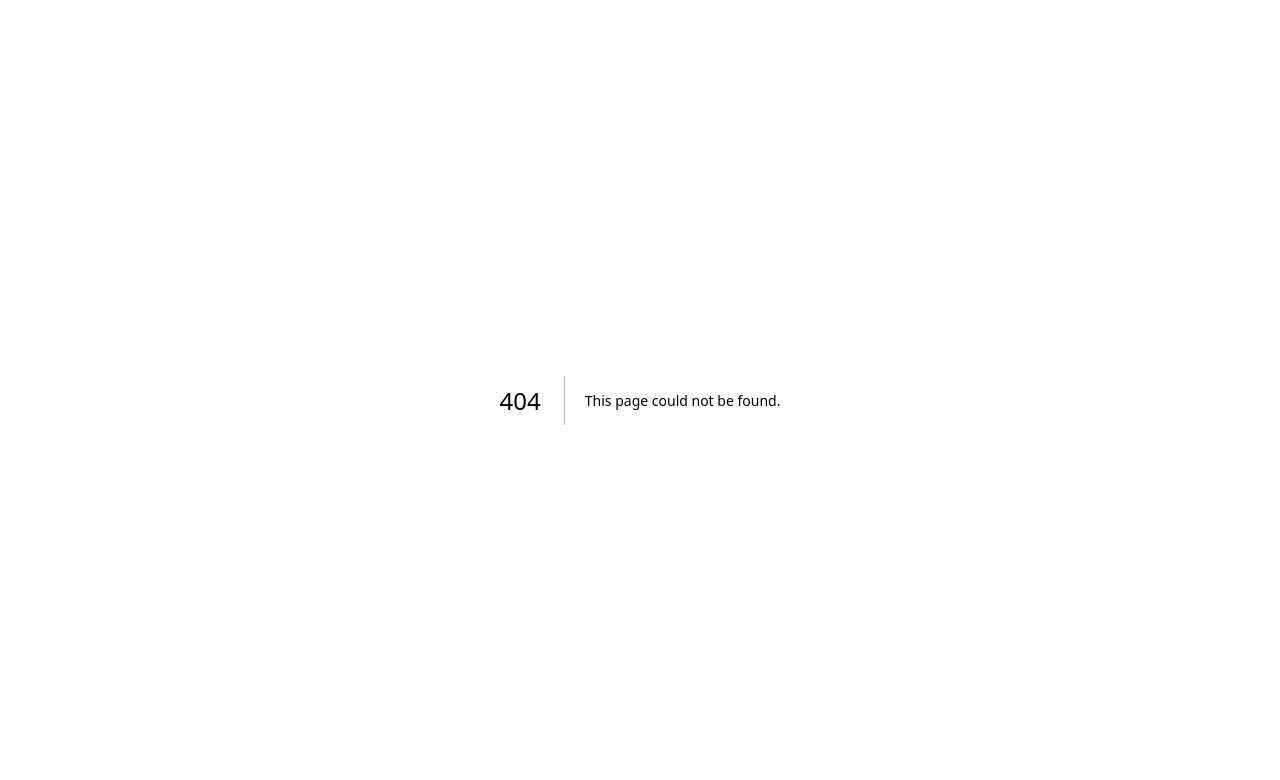
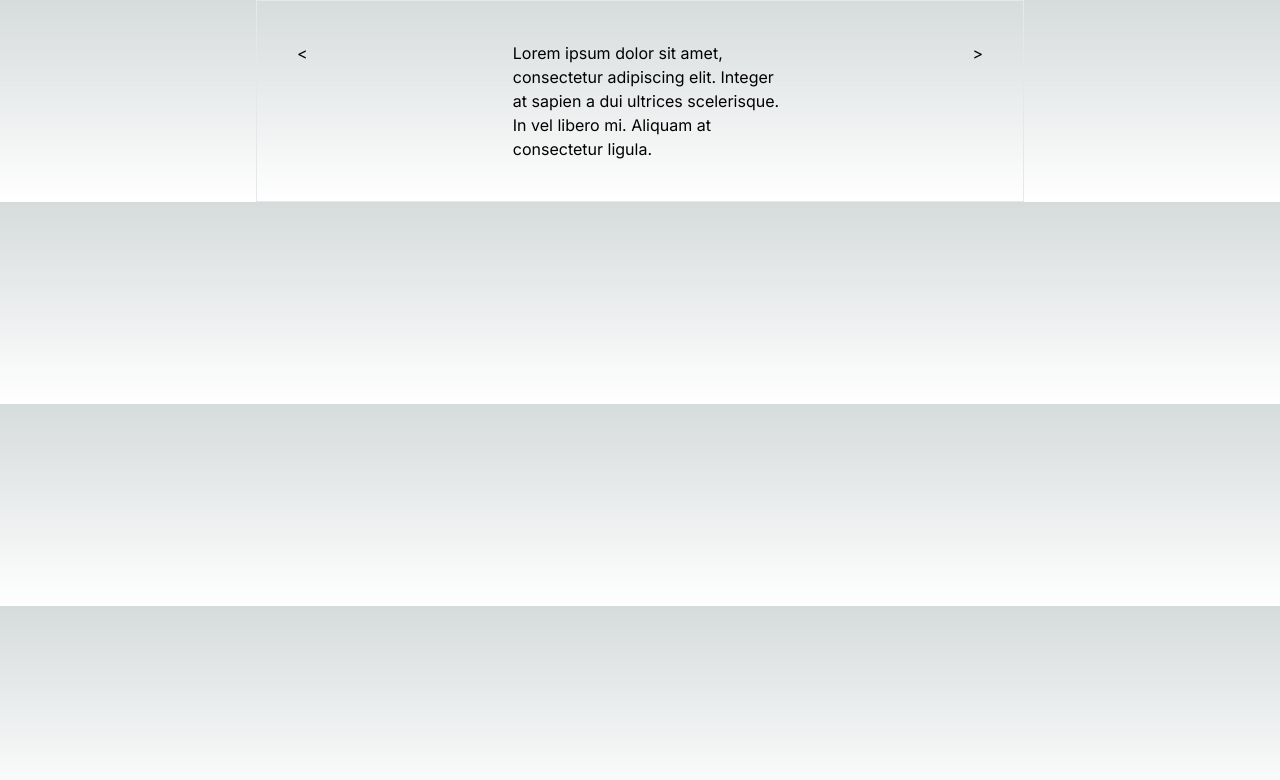
Before and after one commit to allforthe64/threeJS-parallaxTest, a Next.js app: page /testimonials in a window 1280 px wide. Before the commit this address had no page. Shown: the top 780 px of the page. Built offline with nearby package versions, Linux system fonts and the light colour scheme.

Commit message:
added rough draft carousel (if we want to use it we can)

```diff
--- a/package.json
+++ b/package.json
@@ -19,6 +19,7 @@
     "eslint-config-next": "13.4.3",
     "framer-motion": "^10.12.16",
     "next": "13.4.3",
+    "popmotion": "^11.0.5",
     "postcss": "8.4.23",
     "react": "18.2.0",
     "react-dom": "18.2.0",
--- a/src/app/page.tsx
+++ b/src/app/page.tsx
@@ -10,6 +10,7 @@ export default function Home() {
       <Link href={'/useScrollTut'} className='hover:underline'>Framer useScroll Tutorial</Link>
       <Link href={'/categories'} className='hover:underline'>Categories</Link>
       <Link href={'/HIW'} className='hover:underline'>HIW</Link>
+      <Link href={'/testimonials'} className='hover:underline'>Testimonials</Link>
     </main>
   )
 }
--- /dev/null
+++ b/src/app/testimonials/components/Testimonials.tsx
@@ -0,0 +1,106 @@
+'use client'
+
+import * as React from "react";
+import { useState } from "react";
+import { motion, AnimatePresence } from "framer-motion";
+import { wrap } from "popmotion";
+
+const variants = {
+  enter: (direction: number) => {
+    return {
+      x: direction > 0 ? 1000 : -1000,
+      opacity: 0
+    };
+  },
+  center: {
+    zIndex: 1,
+    x: 0,
+    opacity: 1
+  },
+  exit: (direction: number) => {
+    return {
+      zIndex: 0,
+      x: direction < 0 ? 1000 : -1000,
+      opacity: 0
+    };
+  }
+};
+
+const swipeConfidenceThreshold = 10000;
+const swipePower = (offset: number, velocity: number) => {
+  return Math.abs(offset) * velocity;
+};
+
+export const Testimonials = () => {
+  const [[page, direction], setPage] = useState([0, 0]);
+
+  const testimonials = [
+    {
+        body: 'Lorem ipsum dolor sit amet, consectetur adipiscing elit. Integer at sapien a dui ultrices scelerisque. In vel libero mi. Aliquam at consectetur ligula.',
+        author: 'John'
+    },
+    {
+        body: 'Lorem ipsum dolor sit amet, consectetur adipiscing elit. Integer at sapien a dui ultrices scelerisque. In vel libero mi. Aliquam at consectetur ligula.',
+        author: 'Esmerelda'
+    },
+    {
+        body: 'Lorem ipsum dolor sit amet, consectetur adipiscing elit. Integer at sapien a dui ultrices scelerisque. In vel libero mi. Aliquam at consectetur ligula.',
+        author: 'Alex'
+    },
+    {
+        foo: 'bar'
+    },
+  ]
+
+  // We only have 3 images, but we paginate them absolutely (ie 1, 2, 3, 4, 5...) and
+  // then wrap that within 0-2 to find our image ID in the array below. By passing an
+  // absolute page index as the `motion` component's `key` prop, `AnimatePresence` will
+  // detect it as an entirely new image. So you can infinitely paginate as few as 1 images.
+  const index = wrap(0, testimonials.length, page);
+
+  const paginate = (newDirection: number) => {
+    setPage([page + newDirection, newDirection]);
+  };
+
+  return (
+    <>
+        <div className="pr-10" onClick={() => paginate(1)}>
+            {"<"}
+        </div>
+      <AnimatePresence initial={false} custom={direction}>
+        {index !== 3 ?
+            <motion.p className="w-[40%]"
+                key={page}
+                custom={direction}
+                variants={variants}
+                initial="enter"
+                animate="center"
+                exit="exit"
+                transition={{
+                x: { type: "spring", stiffness: 300, damping: 30 },
+                opacity: { duration: .2 }
+                }}
+                drag="x"
+                dragConstraints={{ left: 0, right: 0 }}
+                dragElastic={1}
+                onDragEnd={(e, { offset, velocity }) => {
+                const swipe = swipePower(offset.x, velocity.x);
+
+                if (swipe < -swipeConfidenceThreshold) {
+                    paginate(1);
+                } else if (swipe > swipeConfidenceThreshold) {
+                    paginate(-1);
+                }
+                }}
+            >{testimonials[index].body}</motion.p>
+            :
+            <p>This is the last one</p>
+        }
+
+      </AnimatePresence>
+      <div className="pl-5" onClick={() => paginate(-1)}>
+        {">"}
+      </div>
+    </>
+  );
+};
--- /dev/null
+++ b/src/app/testimonials/components/TestimonialsContainer.tsx
@@ -0,0 +1,16 @@
+import React from 'react'
+
+import { Testimonials } from './Testimonials'
+
+const TestimonialsContainer = () => {
+  return (
+    <div className='flex justify-center'>
+        <div className='border w-[60%] p-10 flex justify-between'>
+            <Testimonials />
+        </div>
+    </div>
+
+  )
+}
+
+export default TestimonialsContainer
--- /dev/null
+++ b/src/app/testimonials/page.tsx
@@ -0,0 +1,10 @@
+import TestimonialsContainer from "./components/TestimonialsContainer"
+
+export default function page(){
+
+    return (
+      <>
+        <TestimonialsContainer />
+      </>
+    )
+  }
```
Also changed, not shown: 1 other file (tests, documents, lock files or other folders).
